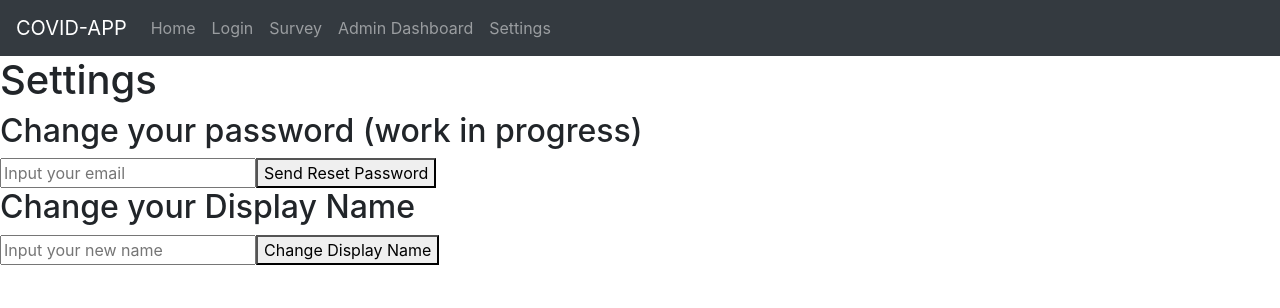
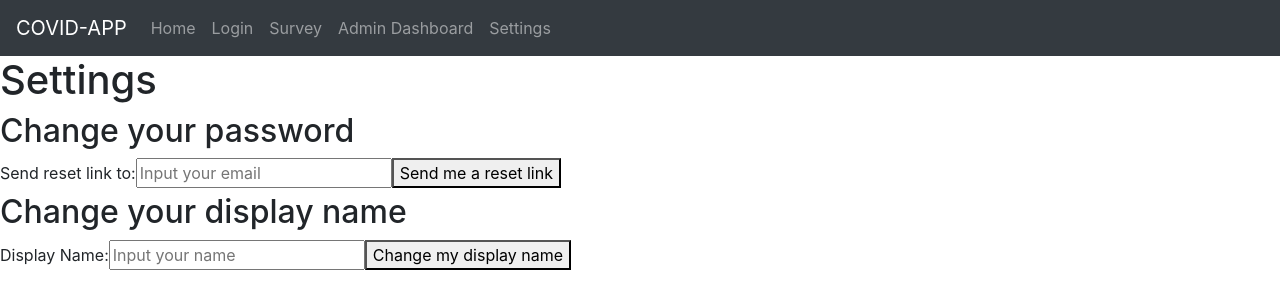
Before and after one commit to thehanriver/COVID-Symptoms-Site, a React (Create React App) app: page /Settings in a window 1280 px wide. Shown: the top 308 px of the page. Built offline with nearby package versions, Linux system fonts and the light colour scheme.

Commit message:
settings option added

```diff
--- a/src/Pages/Settings.js
+++ b/src/Pages/Settings.js
@@ -1,65 +1,117 @@
-import React, {Component } from "react";
+import React, { useState } from "react";
 import firebase from 'firebase';
 
+const PasswordReset = () => {
 
-export default class Settings extends Component {
+ 	const [email, setEmail] = useState("");
+	const [emailHasBeenSent, setEmailHasBeenSent] = useState(false);
+	const [error, setError] = useState(null);
+	const [dispName, setDisplayName] = useState("");
+	const [displayNameChange, setDisplayNameChange] = useState(false);
+	const [dispErr, setdispError] = useState(null);
 
- 	constructor(props) {
- 		super(props);
- 		this.state = {
- 		formControls: {
- 		email: {value:''},
- 		displayName: {value:''}
- 		}}
+	const onChangeHandler = (event) => {
+	const {name,value} = event.currentTarget;
+		if(name === "userEmail"){
+			setEmail(value);
+		}
+		else if(name === "dispName"){
+			setDisplayName(value);
 		}
 
- 	handlePass = event =>{
- 		const name = event.target.name;
- 		const value = event.target.value;
+	};
 
- 		this.setState({
- 			formControls: {
- 				...this.state.formControls,[name]: {...this.stateformControls[name]},value}
+	const sendResetEmail = (event) =>{
+		event.preventDefault();
+		firebase.auth()
+		.sendPasswordResetEmail(email)
+		.then(() => {
+			setEmailHasBeenSent(true);
+			setTimeout(()=>{setEmailHasBeenSent(false)},3000);
+		})
+		.catch(()=>{
+		setError("Error resetting password");
 		});
- 	}
+	};
 
+	const resetDisplayName = (event) =>{
+		event.preventDefault();
+		setDisplayName(event.target.value);
 
+		firebase.auth()
+		.onAuthStateChanged(currentUser => {
+		firebase.auth()
+		.currentUser
+		.updateProfile({
+			displayName : dispName
+		})
+		.then(() => {
+			setDisplayNameChange(true);
+			setTimeout(()=>{setDisplayNameChange(false)},3000);
+		})
+		.catch(()=>{
+		setdispError("Error changing Display Name");
+		});
+		})
+	};
 
-
-	render() {
-		const email =' ';
 	return (
 			<div className="Settings">
           		<h1>Settings</h1>
-          			<h2> Change your password (work in progress) </h2>
+          			<div>
+          				<h2>Change your password</h2>
+						<form action ="">
+							{emailHasBeenSent && (<div>Email has been sent!</div>)}
+								{error !== null && (<div>{error}</div>)}
+										<label htmlFor ="userEmail" className ="w-full block">
+											Send reset link to:
+										</label>
+
 								<input
-          			 className = "Email"
-            		 type="text"
-            		 placeholder = "Input your email"
-           			 onChange={this.state.formControls.email.value}
+									type ="email"
+									name= "userEmail"
+									id="userEmail"
+									value={email}
+									placeholder="Input your email"
+									onChange ={event => {onChangeHandler(event)}}
+
 								/>
 								<button
-        			 className = ""
-        			 onClick = {event => {firebase.auth().currentUser.sendPasswordResetEmail(this.state.formControls.email.value).then(function(){alert('Check your Email')}).catch(function(err){console.log(event)})}}
+									onClick = {event => {
+										sendResetEmail(event);
+									}}
 								>
-        			 Send Reset Password
-        			 </button>
+								 Send me a reset link</button>
+						</form>
+					</div>
+					<div>
+						<h2>Change your display name </h2>
+						<form action ="">
+							{displayNameChange && (<div>Display Name changed!</div>)}
+								{dispErr !== null && (<div>{dispErr}</div>)}
+									<label htmlFor ="displayName" className ="w-full block">
+										Display Name:
+										</label>
 
-          			<h2> Change your Display Name</h2>
 								<input
-          			 className = "Email"
-            		 type="text"
-            		 placeholder = "Input your new name"
-           			 onChange={this.state.formControls.email.value}
+									type ="dispName"
+									name= "dispName"
+									id="dispName"
+									value={dispName}
+									placeholder="Input your name"
+									onChange ={event => {onChangeHandler(event)}}
 								/>
 								<button
-        			 className = ""
-        			 onClick = {event => {firebase.auth().currentUser.sendPasswordResetEmail(this.state.formControls.email.value).then(function(){alert('Check your Email')}).catch(function(err){console.log(event)})}}
+									onClick = {event => {resetDisplayName(event);
+									}}
 								>
-        			 Change Display Name
-        			 </button>
-
+								 Change my display name</button>
+						</form>
+					</div>
       		</div>
 			);
-		}
-}
+
+
+};
+
+export default PasswordReset;
```
Lines whose indentation alone changed are shown as unchanged.
